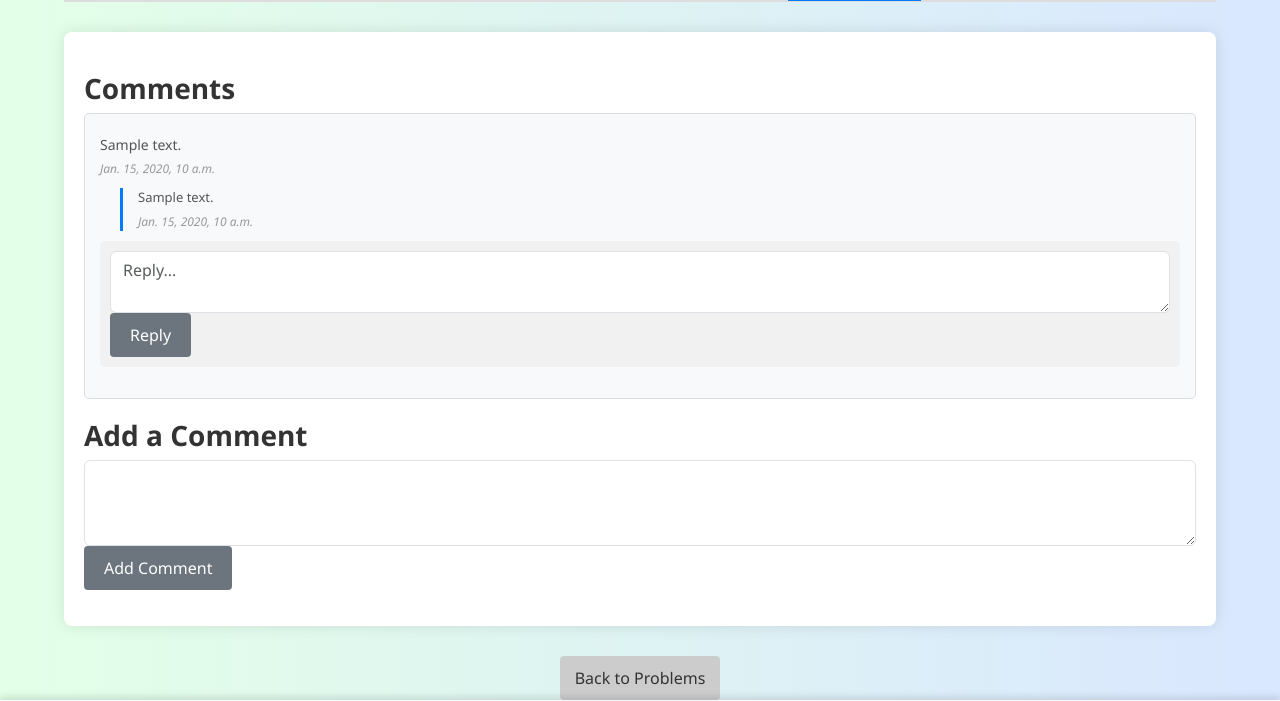
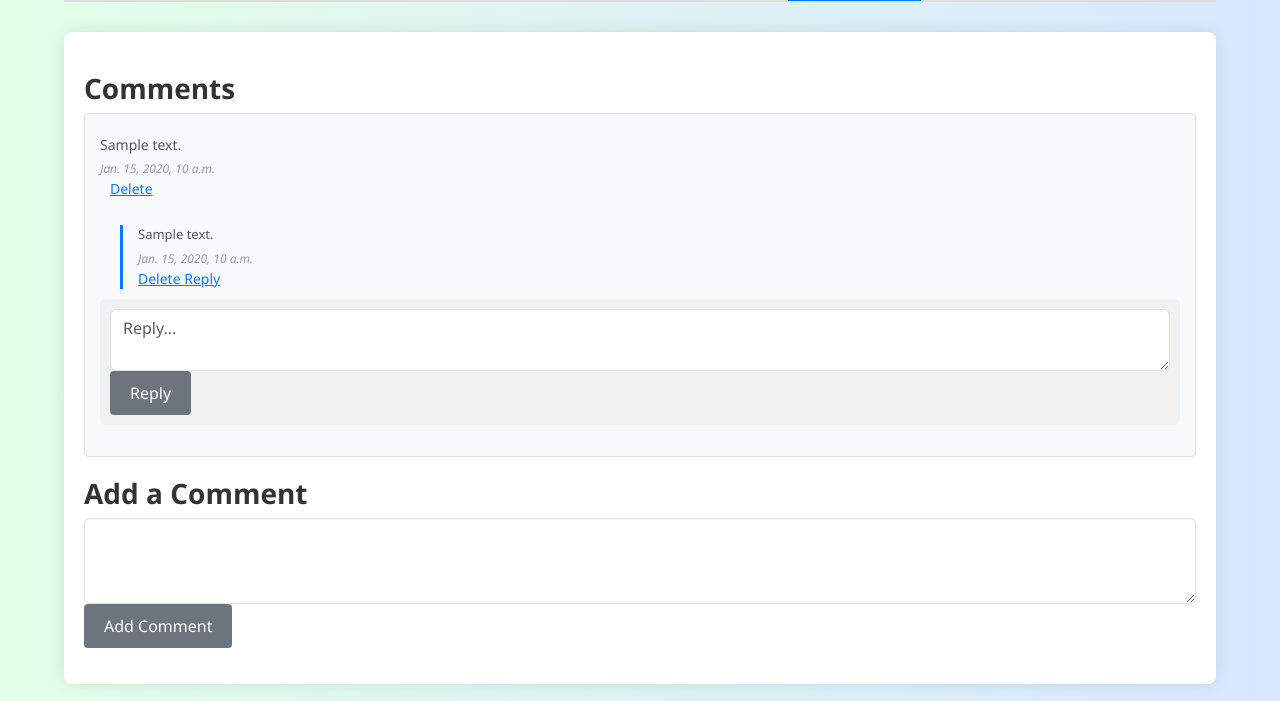
Before and after one commit to BS-PMC-2024/BS-PMC-2024-Team33, a Django app: page /problem/1/ in a window 1280 px wide, after a click on "Comments". Shown: the part 365-1066 px from the top of the page. Run offline with Django 5.2, Linux system fonts and the light colour scheme; a user stored in the database is signed in; data comes from the database, SQL or seed files in the repository; tables that the repository leaves empty hold one stand-in row (values such as "Sample post").

Commit message:
fixed comments, admin can delete all comments & replies users can edit their comments

```diff
--- a/CodingBuddy/templates/developer/problem_detail.html
+++ b/CodingBuddy/templates/developer/problem_detail.html
@@ -179,14 +179,22 @@
         font-size: 12px;
         color: #999;
     }
-    .reply-buttons {
-        display: flex;
-        gap: 10px;
-        margin-top: 5px;
-    }
-    .reply-buttons .delete-button {
-        margin-left: 0;
-    }
+.edit-button,
+.delete-button {
+    background: none;
+    border: none;
+    color: #007bff;
+    cursor: pointer;
+    font-size: 14px;
+    padding: 0;
+    text-decoration: underline;
+    margin: 0; /* Ensures there's no extra space around the buttons */
+}
+
+.edit-button:hover,
+.delete-button:hover {
+    color: #0056b3;
+}
 </style>
 
 {% endblock %}
@@ -283,10 +291,15 @@
             <strong>{{ comment.user.username }}</strong>
             <p>{{ comment.content }}</p>
             <em>{{ comment.created_at }}</em>
-            {% if comment.user == request.user %}
-                <div class="reply-buttons">
-                    <button onclick="showEditForm({{ comment.id }})" class="edit-button">Edit</button>
-                    <button onclick="deleteComment('{{ comment.id }}')" class="delete-button">Delete</button>
+            {% if comment.user == request.user or request.user.is_staff %}
+                <div class="reply-buttons" style="display: flex; align-items: center;">
+                    {% if comment.user == request.user %}
+                        <button onclick="showEditForm({{ comment.id }})" class="edit-button">Edit</button>
+                    {% endif %}
+                    <form id="delete-form-{{ comment.id }}" method="post" action="{% url 'CBapp:delete_comment' comment.id %}" style="display:inline; margin-left: 10px;">
+                        {% csrf_token %}
+                        <button type="button" onclick="deleteComment({{ comment.id }})" class="delete-button">Delete</button>
+                    </form>
                 </div>
                 <form id="edit-form-{{ comment.id }}" method="post" action="{% url 'CBapp:edit_comment' comment.id %}" style="display:none; margin-top: 10px;">
                     {% csrf_token %}
@@ -294,6 +307,9 @@
                     <button type="submit" class="btn btn-primary">Update Comment</button>
                 </form>
             {% endif %}
+
+
+
             {% if comment.replies.all %}
                 <div class="replies">
                     {% for reply in comment.replies.all %}
@@ -301,7 +317,7 @@
                             <strong>{{ reply.user.username }}</strong>
                             <p>{{ reply.content }}</p>
                             <em>{{ reply.created_at }}</em>
-                            {% if user == reply.user %}
+                            {% if user == reply.user or request.user.is_staff %}
                                 <div class="reply-buttons">
                                     <form action="{% url 'CBapp:delete_reply' reply.id %}" method="post" style="display:inline;">
                                         {% csrf_token %}
@@ -347,7 +363,7 @@
             });
         });
 
-        // Show edit form for comment
+       // Show edit form for comment
         function showEditForm(commentId) {
             document.getElementById('edit-form-' + commentId).style.display = 'block';
         }
@@ -356,7 +372,11 @@
         function deleteComment(commentId) {
             if (confirm('Are you sure you want to delete this comment?')) {
                 document.getElementById('delete-form-' + commentId).submit();
+                setTimeout(function() {
+            window.location.reload();
+        }, 100);
             }
         }
+
     </script>
 {% endblock %}
```
